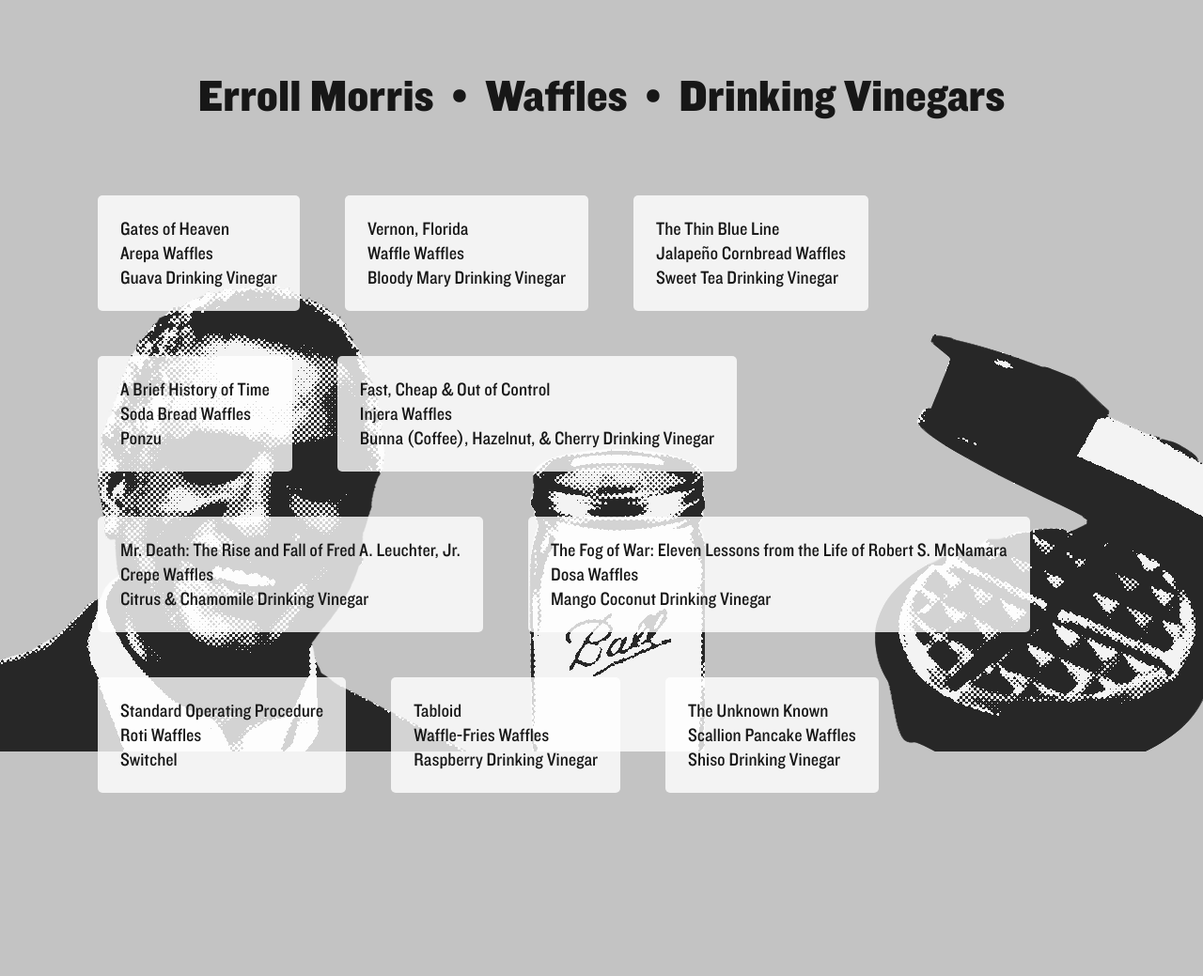
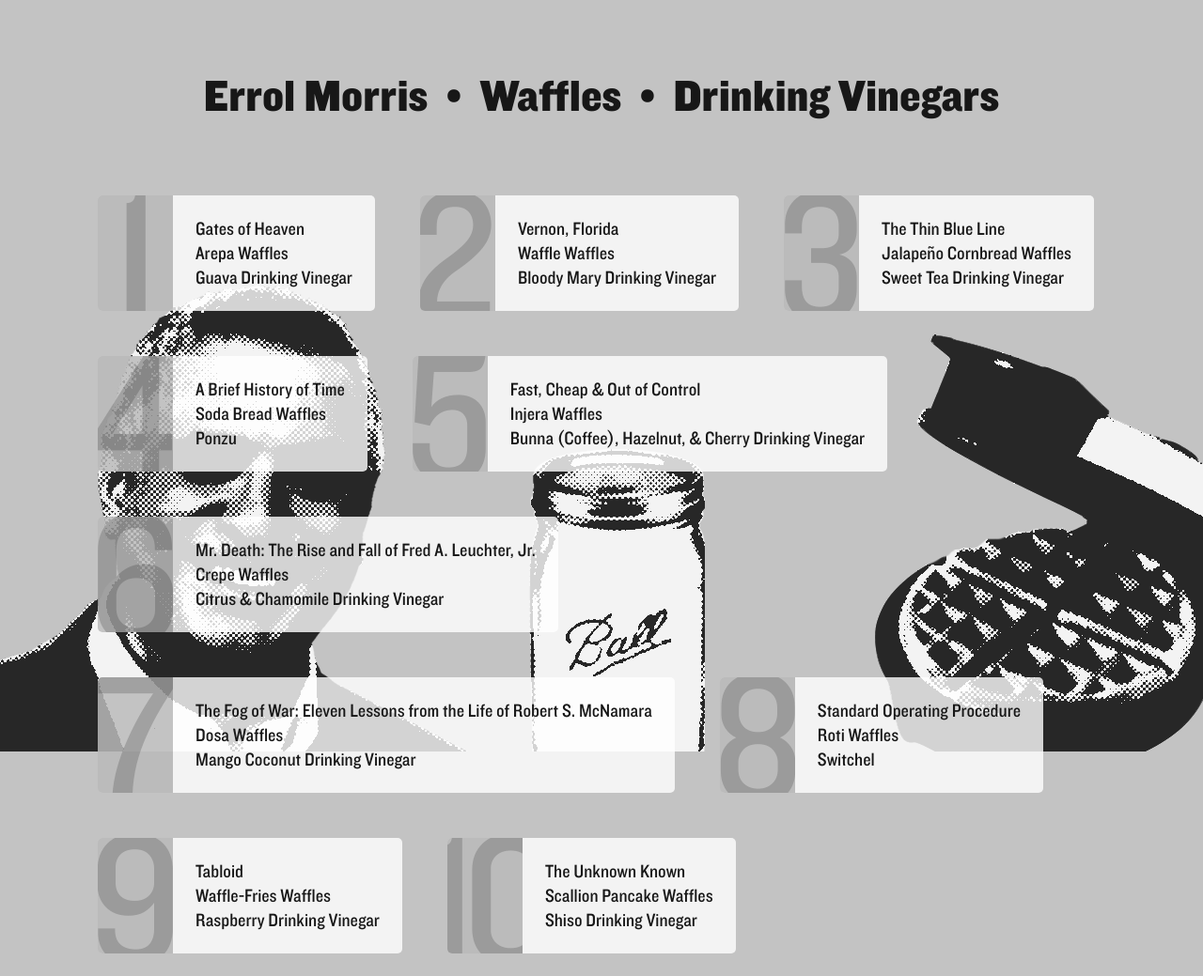
Before and after one commit to mgeraci/emmm, a plain HTML site: page index.html in a window 1280 px wide. Shown: the whole page at 94% size. Before the commit the page ends 868 px from the top, so only its background shows below. Drawn offline with Linux system fonts and the light colour scheme.

Commit message:
add numbers to screenings

```diff
--- a/index.html
+++ b/index.html
@@ -19,7 +19,7 @@
 
     <div id="content">
       <h1>
-        Erroll Morris
+        Errol Morris
         <span class="bull">&bull;</span>
         Waffles
         <span class="bull">&bull;</span>
@@ -30,8 +30,11 @@
     </div>
 
     <script id="screening-overview-template" type="text/template">
-      <a class="screening-overview" data-id="<%= screening.id %>"
+			<a id="id-<%= screening.id %>" class="screening-overview" data-id="<%= screening.id %>"
 					href="/?id=<%= screening.id %>">
+				<div class="number-wrapper">
+					<span><%= screening.id %></span>
+				</div>
         <span class="movie"><%= screening.movie.title %></span>
         <br>
         <span class="waffle"><%= screening.waffle.name %></span>
--- a/stylesheets/style.sass
+++ b/stylesheets/style.sass
@@ -90,21 +90,64 @@
     width: 100%
     margin-top: 80px - $padding
 
+    $number-width: 80px
     .screening-overview
+      position: relative
       float: left
       margin: $padding
       padding: $padding
         bottom: $padding - 3
+        left: $number-width + $padding
 
+      @include transition(background 100ms linear)
       @include screening-background
-      @include transition(background 50ms linear)
 
       line-height: 26px
       color: $black
       text-decoration: none
 
       &:hover
+        @include transition(background 0ms linear)
         background: $info-bg-hover
+
+      .number-wrapper
+        position: absolute
+        overflow: hidden
+        top: 0
+        left: 0
+        width: $number-width
+        height: 100%
+        @include border-left-radius(5px)
+        background: transparentize($black, 0.75)
+
+        span
+          position: relative
+          right: 10px
+          font-size: 200px
+          line-height: 150px
+          color: transparentize($black, 0.8)
+
+      &#id-1 .number-wrapper span
+        right: -15px
+
+      &#id-3 .number-wrapper span
+        right: 7px
+
+      &#id-4 .number-wrapper span
+        right: 8px
+
+      &#id-5 .number-wrapper span
+        right: 8px
+
+      &#id-7 .number-wrapper span
+        right: 5px
+
+      &#id-8 .number-wrapper span
+        right: 8px
+
+      &#id-10 .number-wrapper span
+        right: 20px
+        letter-spacing: -15px
 
   .screening-detail
     display: none
```
Also changed, not shown: stylesheets/style.css.
